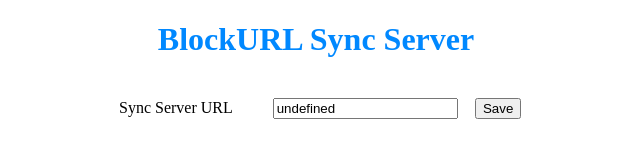
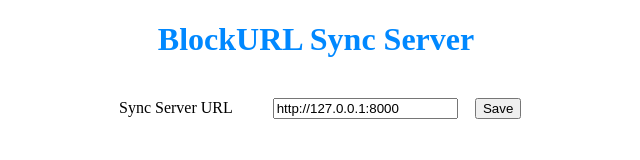
Before and after one commit to BeatLink/BlockURL, a browser extension: page firefox-addon/options/options.html in a window 1280 px wide. Both pictures are taken after a click on the button "Save". Shown: the full height of the page, 324-964 px from the left. Drawn offline with Linux system fonts and the light colour scheme.

Commit message:
Fix Options

```diff
--- a/firefox-addon/options/options.js
+++ b/firefox-addon/options/options.js
@@ -1,22 +1,39 @@
+const DEFAULT_SYNC_SERVER_URL = "http://127.0.0.1:8000"
+
+function normalizeURL(url) {
+    return url.endsWith('/') ? url.slice(0, -1) : url
+}
+
 // Load Sync Settings -------------------------------------------------------------------------------------------------
 async function loadSyncSettings() {
     console.log("Loading Sync Server URL")
-    document.getElementById("sync-server-url").value = (await browser.storage.sync.get("syncServerURL"))["syncServerURL"];
+    const settings = await browser.storage.sync.get("syncServerURL")
+    document.getElementById("sync-server-url").value = settings["syncServerURL"] || DEFAULT_SYNC_SERVER_URL
 }
 
 // Save Sync Settings -------------------------------------------------------------------------------------------------
-function saveSyncSettings() {
+async function saveSyncSettings() {
     console.log("Saving Sync Server URL")
-    browser.storage.sync.set({"syncServerURL": document.getElementById("sync-server-url").value});
+    const input = document.getElementById("sync-server-url")
+    const url = normalizeURL(input.value.trim())
+    input.value = url
+    await browser.storage.sync.set({ "syncServerURL": url })
+    showSavedConfirmation()
     browser.tabs.reload()
+}
+
+// Brief visual confirmation that settings were saved -----------------------------------------------------------------
+function showSavedConfirmation() {
+    const button = document.getElementById("save-sync-button")
+    const originalText = button.textContent
+    button.textContent = "Saved"
+    setTimeout(() => { button.textContent = originalText }, 1200)
 }
 
 // Initialization -----------------------------------------------------------------------------------------------------
 function initialize() {
     console.log("Loading Options Page")
-    document.addEventListener("DOMContentLoaded", initialize);
-    document.getElementById("save-sync-button").addEventListener("click", saveSyncSettings);
+    document.getElementById("save-sync-button").addEventListener("click", saveSyncSettings)
     loadSyncSettings()
 }
-
 initialize()
```
Also changed, not shown: firefox-addon/options/options.html (+3 -0 lines).
